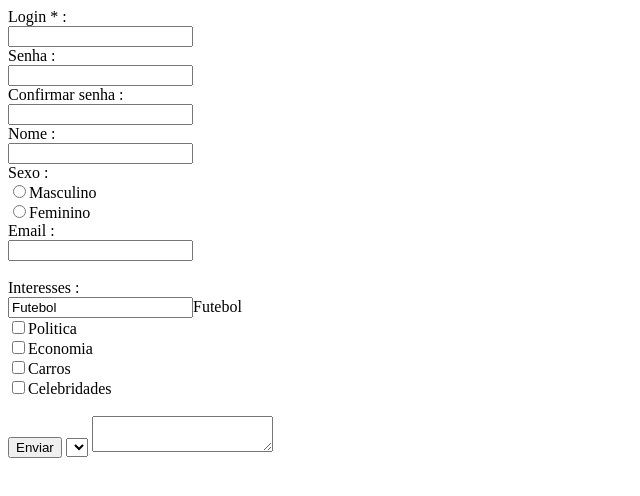
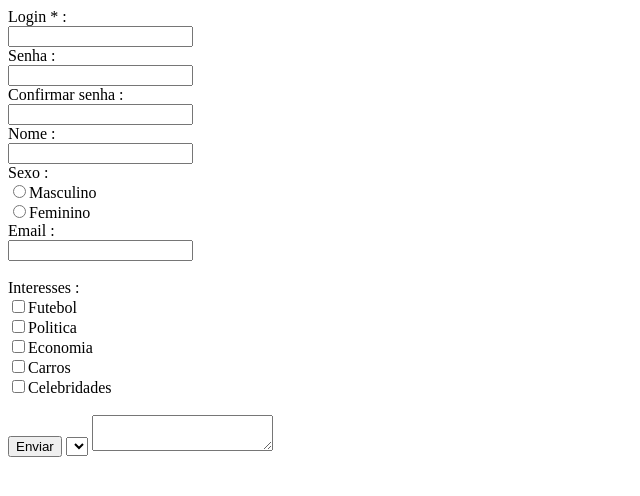
Before and after one commit to lannabeatriz011-stack/pweb, a plain HTML site: page 04/cadastro.html in a window 1280 px wide. Shown: the whole page, without its empty margins (0-640 px from the left). Drawn offline with Linux system fonts and the light colour scheme.

Commit message:
cadrasto.html

```diff
--- a/04/cadastro.html
+++ b/04/cadastro.html
@@ -22,7 +22,7 @@
         <input type="email" name="email"><br><br>
 
         Interesses : <br>
-        <input type="checkboxc" value="Futebol" name="Interesses">Futebol<br>
+        <input type="checkbox" value="Futebol" name="Interesses">Futebol<br>
         <input type="checkbox" value="Politica" name="Interesses">Politica<br>
         <input type="checkbox" value="Economia" name="Interesses">Economia<br>
         <input type="checkbox" value="Carros" name="Interesses">Carros<br>
```
